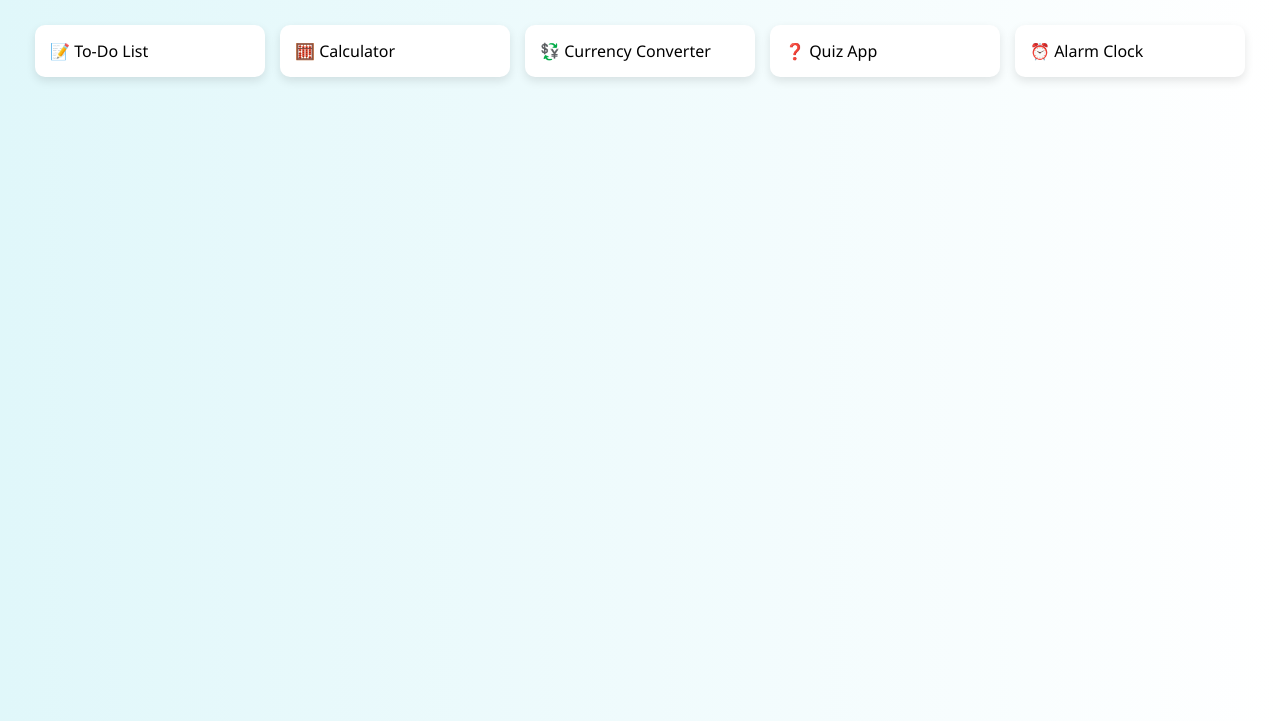
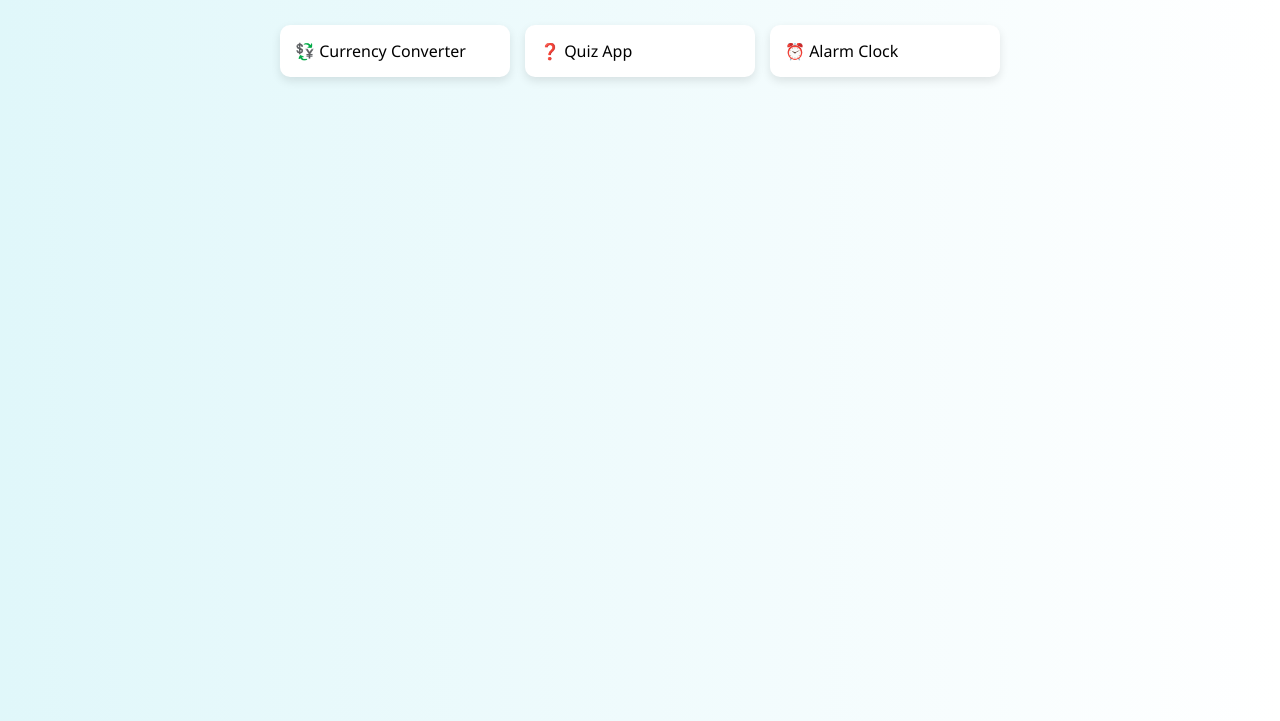
Before and after one commit to YAMINI-SAI-072/YamiResume, a plain HTML site: page jspros.html in a window 1280 px wide. Shown: the part 79-800 px from the top of the page. Drawn offline with Linux system fonts and the light colour scheme.

Commit message:
Update jspros.html

```diff
--- a/jspros.html
+++ b/jspros.html
@@ -74,9 +74,7 @@
 <body>
   <h1>🌟 My Project Showcase 🌟</h1>
   <div class="grid">
-    <div class="card" data-title="To-Do List">📝 To-Do List</div>
-    <div class="card" data-title="Calculator">🧮 Calculator</div>
-    <div class="card" data-title="Currency Converter">💱 Currency Converter</div>
+      <div class="card" data-title="Currency Converter">💱 Currency Converter</div>
     <div class="card" data-title="Quiz App">❓ Quiz App</div>
     <div class="card" data-title="Alarm Clock">⏰ Alarm Clock</div>
     <!-- You can add more here -->
```
